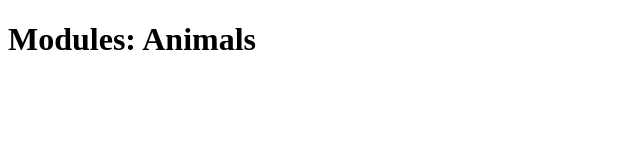
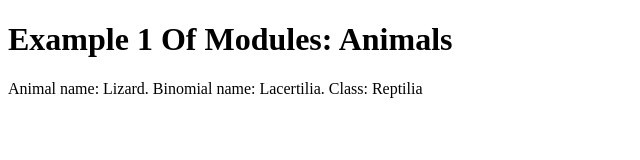
Before and after one commit to itsjustchioma/modules-in-js, a plain HTML site: page Animal Example/index.html in a window 1280 px wide. Shown: the whole page, without its empty margins (0-640 px from the left). Drawn offline with Linux system fonts and the light colour scheme.

Commit message:
My second commit

```diff
--- a/Animal Example/index.html
+++ b/Animal Example/index.html
@@ -7,7 +7,7 @@
     <title>Modules: Animal</title>
   </head>
   <body>
-    <h1>Modules: Animals</h1>
+    <h1>Example 1 Of Modules: Animals</h1>
     <p id="demo"></p>
     <script type="module" src="./script.js"></script>
   </body>
--- a/Animal Example/modules/animal.js
+++ b/Animal Example/modules/animal.js
@@ -1 +1,5 @@
 console.log("Exporting module: animal");
+
+export const animalName = "Lizard";
+export const binomialName = " Lacertilia";
+export const animalClass = "Reptilia";
--- a/Animal Example/modules/animalInfo.js
+++ b/Animal Example/modules/animalInfo.js
@@ -1 +1,10 @@
-console.log('Exporting module: animalInfo');
+import { animalClass, animalName, binomialName } from "./animal.js";
+
+// console.log("Exporting module: animalInfo");
+
+const animalInfo = function () {
+    const message = `Animal name: ${animalName}. Binomial name: ${binomialName}. Class: ${animalClass}`;
+    document.getElementById("demo").innerHTML = message;
+};
+
+export default animalInfo;
--- a/Animal Example/script.js
+++ b/Animal Example/script.js
@@ -1,4 +1,5 @@
-import './modules/animalInfo.js'
-import './modules/animal.js'
+import animalInfo from "./modules/animalInfo.js";
 
-console.log("Importing module");
+// console.log("Importing module");
+
+ animalInfo();
--- a/Bank Example/modules/checkBalance.js
+++ b/Bank Example/modules/checkBalance.js
@@ -0,0 +1 @@
+console.log("check balance");
--- a/Bank Example/modules/withdrawMoney.js
+++ b/Bank Example/modules/withdrawMoney.js
@@ -0,0 +1 @@
+console.log("withdraw money");
--- a/Bank Example/script.js
+++ b/Bank Example/script.js
@@ -1,4 +1,5 @@
 import "./modules/depositMoney.js";
 import "./modules/withdrawMoney.js";
+import "./modules/checkBalance.js";
 
 console.log("Importing module");
```
Also changed, not shown: Bank Example/index.html (+5 -3 lines), Bank Example/modules/depositMoney.js (+7 -0 lines), Bank Example/modules/transactionHistory.js (deleted).
